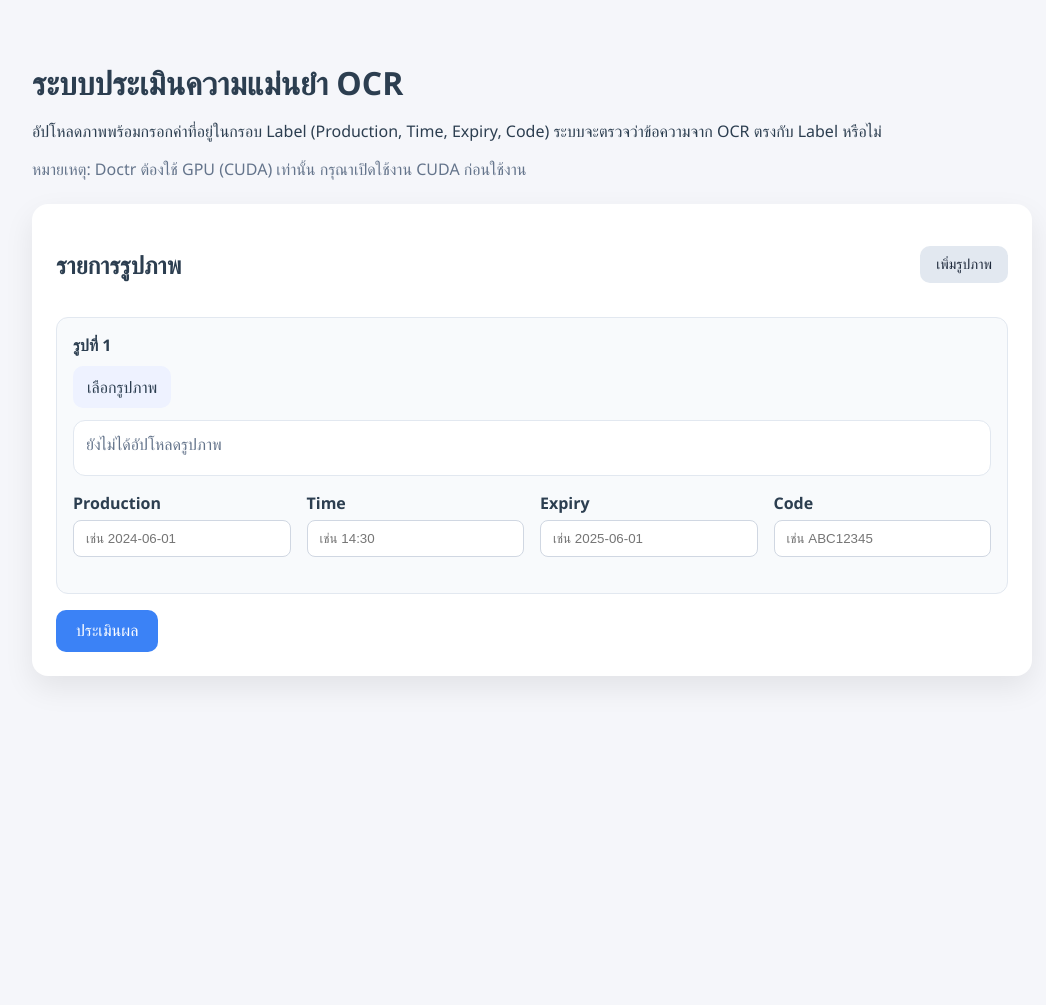
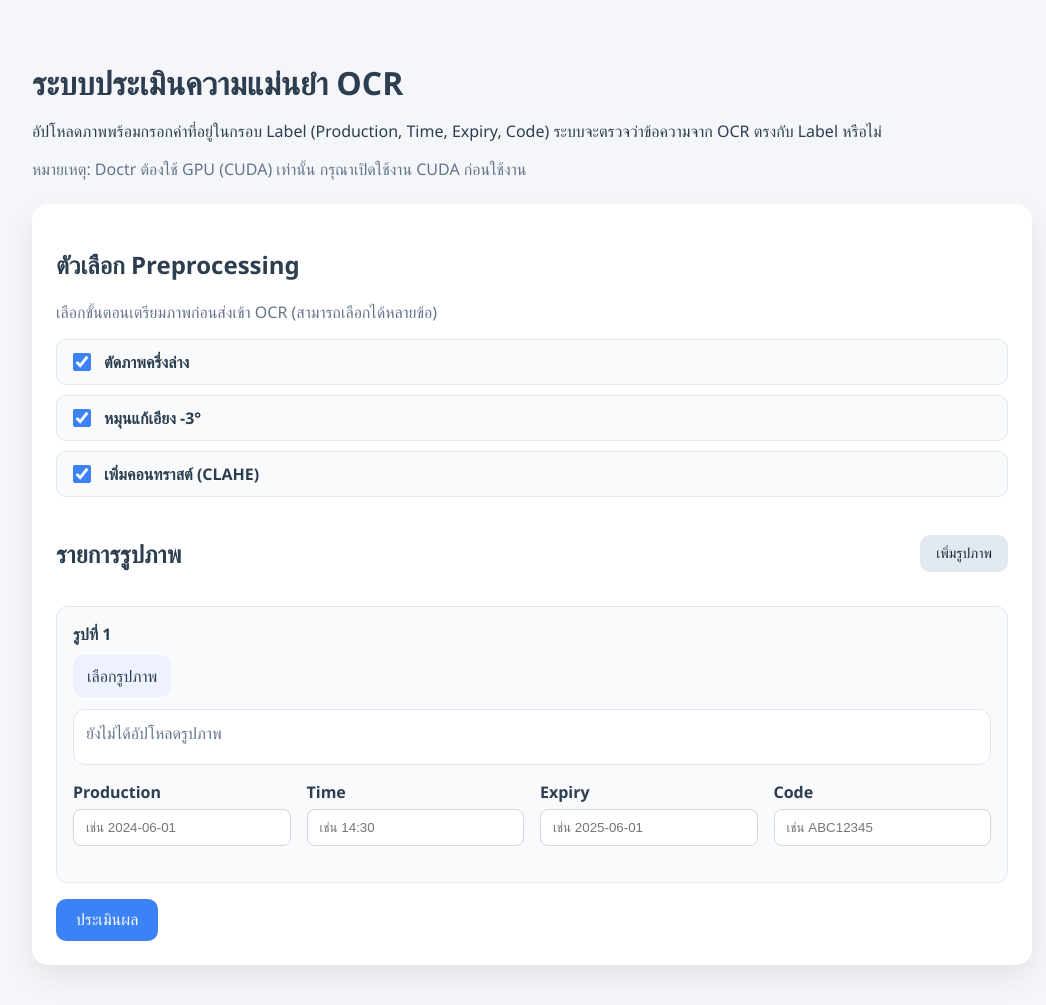
Before and after one commit to Decha117/Eval-OCR_model-ExpiredLabel, a Flask app: page / in a window 1280 px wide. Shown: the whole page, without its empty margins (108-1154 px from the left). Before the commit the page ends 682 px from the top, so only its background shows below. Run offline with Flask 3, Linux system fonts and the light colour scheme.

Commit message:
Add preprocessing checklist options

```diff
--- a/app.py
+++ b/app.py
@@ -25,6 +25,11 @@ from ocr_models import OCRModel, OCRPrediction, build_models, normalize_text, pr
 UPLOAD_DIR = Path("uploads")
 ALLOWED_EXTENSIONS = {".png", ".jpg", ".jpeg", ".bmp", ".tiff"}
 JOBS: dict[str, dict] = {}
+PREPROCESSING_OPTIONS = [
+    {"key": "crop_bottom_half", "label": "ตัดภาพครึ่งล่าง"},
+    {"key": "rotate_minus_3", "label": "หมุนแก้เอียง -3°"},
+    {"key": "clahe", "label": "เพิ่มคอนทราสต์ (CLAHE)"},
+]
 
 
 @dataclass
@@ -54,8 +59,10 @@ def create_app() -> Flask:
         per_image_results: list[dict] = []
         error: str | None = None
         entries: list[dict] = []
+        selected_preprocess = default_preprocess_steps()
         if request.method == "POST":
             entries = parse_entries(request)
+            selected_preprocess = parse_preprocess_steps(request)
 
             if not entries:
                 error = "กรุณาอัปโหลดรูปภาพอย่างน้อย 1 รูป"
@@ -65,6 +72,8 @@ def create_app() -> Flask:
                     per_image_results=per_image_results,
                     results=results,
                     error=error,
+                    preprocessing_options=PREPROCESSING_OPTIONS,
+                    selected_preprocess=selected_preprocess,
                 )
 
             for entry in entries:
@@ -78,6 +87,8 @@ def create_app() -> Flask:
                         per_image_results=per_image_results,
                         results=results,
                         error=error,
+                        preprocessing_options=PREPROCESSING_OPTIONS,
+                        selected_preprocess=selected_preprocess,
                     )
 
                 filename = secure_filename(file.filename) or f"upload_{entry['index']}{extension}"
@@ -94,12 +105,14 @@ def create_app() -> Flask:
                         per_image_results=per_image_results,
                         results=results,
                         error=error,
+                        preprocessing_options=PREPROCESSING_OPTIONS,
+                        selected_preprocess=selected_preprocess,
                     )
 
                 entry["image"] = image
                 entry["image_url"] = url_for("uploaded_file", filename=image_path.name)
 
-            results, per_image_results = evaluate_models(entries)
+            results, per_image_results = evaluate_models(entries, selected_preprocess)
 
         return render_template(
             "index.html",
@@ -107,11 +120,14 @@ def create_app() -> Flask:
             per_image_results=per_image_results,
             results=results,
             error=error,
+            preprocessing_options=PREPROCESSING_OPTIONS,
+            selected_preprocess=selected_preprocess,
         )
 
     @app.route("/start", methods=["POST"])
     def start_job():
         entries = parse_entries(request)
+        selected_preprocess = parse_preprocess_steps(request)
         if not entries:
             return {"error": "กรุณาอัปโหลดรูปภาพอย่างน้อย 1 รูป"}, 400
 
@@ -143,7 +159,11 @@ def create_app() -> Flask:
             "results": [],
             "per_image_results": [],
         }
-        thread = threading.Thread(target=run_job, args=(job_id, prepared), daemon=True)
+        thread = threading.Thread(
+            target=run_job,
+            args=(job_id, prepared, selected_preprocess),
+            daemon=True,
+        )
         thread.start()
         return {"job_id": job_id}
 
@@ -190,7 +210,7 @@ def create_app() -> Flask:
     return app
 
 
-def evaluate_models(entries: list[dict]) -> tuple[list[dict], list[dict]]:
+def evaluate_models(entries: list[dict], preprocess_steps: list[str]) -> tuple[list[dict], list[dict]]:
     models = list(build_models())
     per_image_results: list[dict] = []
     overall: dict[str, dict] = {}
@@ -210,11 +230,11 @@ def evaluate_models(entries: list[dict]) -> tuple[list[dict], list[dict]]:
         normalized_labels = {key: normalize_text(value) for key, value in labels.items()}
         image = entry["image"]
         start_time = time.perf_counter()
-        processed_image_url = save_processed_preview(image)
+        processed_image_url = save_processed_preview(image, preprocess_steps)
         image_results: list[dict] = []
 
         for model in models:
-            result = evaluate_model(model, normalized_labels, image)
+            result = evaluate_model(model, normalized_labels, image, preprocess_steps)
             image_results.append(result)
             overall_result = overall[model.name]
             overall_result["correct"] += result["correct"]
@@ -247,6 +267,7 @@ def evaluate_model(
     model: OCRModel,
     labels: dict[str, str],
     image: Image.Image,
+    preprocess_steps: list[str],
 ) -> dict:
     if model.error:
         return {
@@ -261,7 +282,7 @@ def evaluate_model(
             "reason": model.error,
         }
 
-    prediction = model.predict(image)
+    prediction = model.predict(image, preprocess_steps)
     output_text = " ".join(prediction.text)
     normalized_text = normalize_text(output_text)
     bbox_image_url = save_bbox_preview(prediction, model.name)
@@ -294,12 +315,12 @@ def evaluate_model(
     }
 
 
-def build_processed_preview(image: Image.Image) -> Image.Image:
-    return preprocess_image(image)
+def build_processed_preview(image: Image.Image, preprocess_steps: list[str]) -> Image.Image:
+    return preprocess_image(image, preprocess_steps)
 
 
-def save_processed_preview(image: Image.Image) -> str:
-    processed = build_processed_preview(image)
+def save_processed_preview(image: Image.Image, preprocess_steps: list[str]) -> str:
+    processed = build_processed_preview(image, preprocess_steps)
     filename = f"processed_{uuid.uuid4().hex}.jpg"
     image_path = UPLOAD_DIR / filename
     processed.save(image_path, format="JPEG", quality=90)
@@ -320,8 +341,9 @@ def save_bbox_preview(prediction: OCRPrediction, model_name: str) -> str | None:
     return f"/uploads/{image_path.name}"
 
 
-def run_job(job_id: str, entries: list[dict]) -> None:
+def run_job(job_id: str, entries: list[dict], preprocess_steps: list[str]) -> None:
     job = JOBS[job_id]
+    job["logs"].append(f"เลือก preprocessing: {format_preprocess_steps(preprocess_steps)}")
     job["logs"].append("เริ่มประมวลผลภาพทั้งหมด")
 
     try:
@@ -352,12 +374,12 @@ def run_job(job_id: str, entries: list[dict]) -> None:
                 raise
             job["logs"].append("เตรียมภาพ (preprocess)")
             start_time = time.perf_counter()
-            processed_image_url = save_processed_preview(image)
+            processed_image_url = save_processed_preview(image, preprocess_steps)
 
             image_results: list[dict] = []
             for model in models:
                 job["logs"].append(f"ประมวลผลด้วยโมเดล {model.name}")
-                result = evaluate_model(model, normalized_labels, image)
+                result = evaluate_model(model, normalized_labels, image, preprocess_steps)
                 image_results.append(result)
                 overall_result = overall[model.name]
                 overall_result["correct"] += result["correct"]
@@ -436,6 +458,23 @@ def parse_entries(request) -> list[dict]:
     return entries
 
 
+def parse_preprocess_steps(request) -> list[str]:
+    allowed = {option["key"] for option in PREPROCESSING_OPTIONS}
+    steps = [step for step in request.form.getlist("preprocess_steps") if step in allowed]
+    return steps
+
+
+def default_preprocess_steps() -> list[str]:
+    return [option["key"] for option in PREPROCESSING_OPTIONS]
+
+
+def format_preprocess_steps(steps: list[str]) -> str:
+    if not steps:
+        return "ไม่ใช้ preprocessing"
+    labels = {option["key"]: option["label"] for option in PREPROCESSING_OPTIONS}
+    return ", ".join(labels.get(step, step) for step in steps)
+
+
 def main() -> None:
     port = int(os.environ.get("PORT", "8000"))
     app = create_app()
--- a/static/styles.css
+++ b/static/styles.css
@@ -36,6 +36,29 @@ body {
 
 .form-section {
   margin-bottom: 20px;
+}
+
+.checklist {
+  display: grid;
+  gap: 10px;
+  margin-top: 12px;
+}
+
+.checklist-item {
+  display: flex;
+  align-items: center;
+  gap: 10px;
+  padding: 10px 12px;
+  border-radius: 10px;
+  background: #f8fafc;
+  border: 1px solid #e2e8f0;
+  font-weight: 600;
+}
+
+.checklist-item input {
+  width: 18px;
+  height: 18px;
+  accent-color: #3b82f6;
 }
 
 .file-upload {
--- a/templates/index.html
+++ b/templates/index.html
@@ -24,6 +24,23 @@
       {% endif %}
 
       <form class="form" id="ocr-form" method="post" enctype="multipart/form-data">
+        <div class="form-section">
+          <h2>ตัวเลือก Preprocessing</h2>
+          <p class="muted">เลือกขั้นตอนเตรียมภาพก่อนส่งเข้า OCR (สามารถเลือกได้หลายข้อ)</p>
+          <div class="checklist">
+            {% for option in preprocessing_options %}
+              <label class="checklist-item">
+                <input
+                  type="checkbox"
+                  name="preprocess_steps"
+                  value="{{ option.key }}"
+                  {% if option.key in selected_preprocess %}checked{% endif %}
+                />
+                <span>{{ option.label }}</span>
+              </label>
+            {% endfor %}
+          </div>
+        </div>
         <div class="form-header">
           <h2>รายการรูปภาพ</h2>
           <button class="secondary" type="button" id="add-entry">เพิ่มรูปภาพ</button>
```
Also changed, not shown: ocr_models.py (+33 -20 lines).
